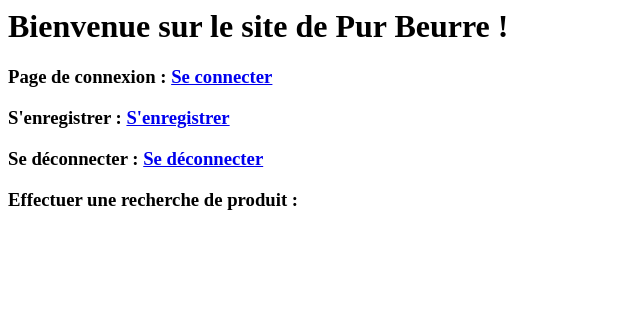
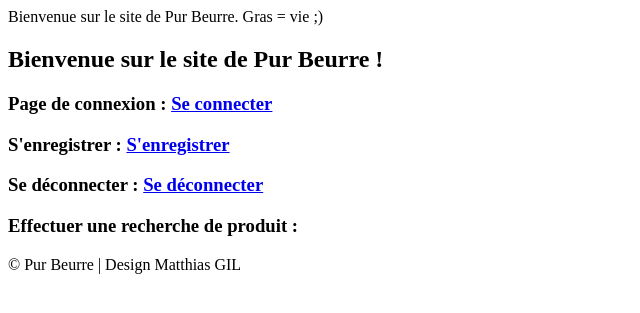
Before and after one commit to herodote2242/projet_8_pur_beurre, a Django app: page / in a window 1280 px wide. Shown: the top 313 px of the page, without its empty margins (0-640 px from the left). Run offline with Django 3.2, Linux system fonts and the light colour scheme.

Commit message:
adding a base.html and block contents

```diff
--- /dev/null
+++ b/main/templates/main/base.html
@@ -0,0 +1,39 @@
+<!DOCTYPE html>
+
+<!--- This is a website for the fake company Pur Beurre, which is a project from the Openclassroom's Dev Python / Django path. --->
+<!--- Created by Matthias GIL --->
+<html lang="fr">
+    <head>
+        <meta charset="utf-8">
+        <meta name="viewport" content="width=device-width, initial-scale=1.0">
+        <title>Pur Beurre OC P8</title>
+        <meta name="description" content="Pur Beurre's (fake society) website, part of the Openclassroom's Python/Django Developer path">
+        <meta name="keywords" content="pur beurre, gras, vie, openclassroom, projet 8">
+        <meta name="author" content="Matthias GIL">
+        <!---<link rel="icon" type="image/png" href="favicons/favicon.ico" sizes="16x16">
+        <link rel="stylesheet" href="css/bootstrap.css">
+        <link rel="stylesheet" href="fonts/font-awesome-4.3.0/css/font-awesome.min.css">
+        --->
+    </head>
+
+    <body>
+        <header>
+            Bienvenue sur le site de Pur Beurre. Gras = vie ;)
+        </header>
+        <nav>
+            {% block nav %}
+
+            {% endblock %}
+        </nav>
+        <section id="content">
+            {% block content %}
+
+            {% endblock %}
+        </section>
+    </body>
+
+    <footer id="footer">
+        &copy; Pur Beurre | Design Matthias GIL
+    </footer>
+
+</html>
--- a/main/templates/main/home.html
+++ b/main/templates/main/home.html
@@ -1,5 +1,9 @@
-<h1>Bienvenue sur le site de Pur Beurre !</h1>
-<h3>Page de connexion : <a href="{% url 'connexion' %}">Se connecter</a></h3>
-<h3>S'enregistrer : <a href="{% url 'signup' %}">S'enregistrer</a></h3>
-<h3>Se déconnecter : <a href="{% url 'deconnexion' %}">Se déconnecter</a></h3>
-<h3>Effectuer une recherche de produit :</h3>
+{% extends "main/base.html" %}
+
+{% block content %}
+    <h1>Bienvenue sur le site de Pur Beurre !</h1>
+    <h3>Page de connexion : <a href="{% url 'connexion' %}">Se connecter</a></h3>
+    <h3>S'enregistrer : <a href="{% url 'signup' %}">S'enregistrer</a></h3>
+    <h3>Se déconnecter : <a href="{% url 'deconnexion' %}">Se déconnecter</a></h3>
+    <h3>Effectuer une recherche de produit :</h3>
+{% endblock %}
--- a/users/templates/users/login.html
+++ b/users/templates/users/login.html
@@ -1,3 +1,6 @@
+{% extends "main/base.html" %}
+
+{% block content %}
     <h1>Connectez-vous</h1>
 
     <ul>
@@ -23,3 +26,4 @@
         </li>
     </ul>
     <!--- mettre un formulaire simple avec envoyer pour le champ de recherche--->
+{% endblock %}
```
Also changed, not shown: users/templates/users/logout.html (+7 -3 lines). Lines whose indentation alone changed are shown as unchanged.
